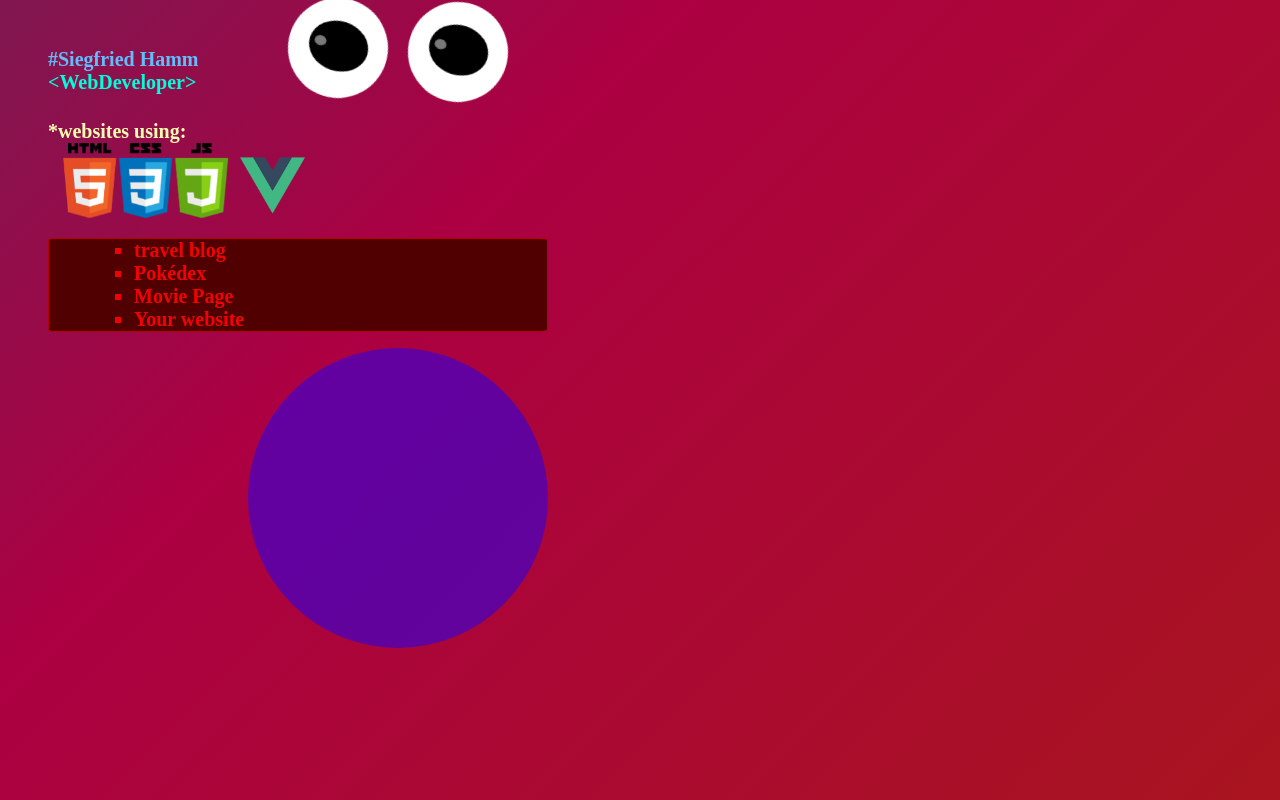
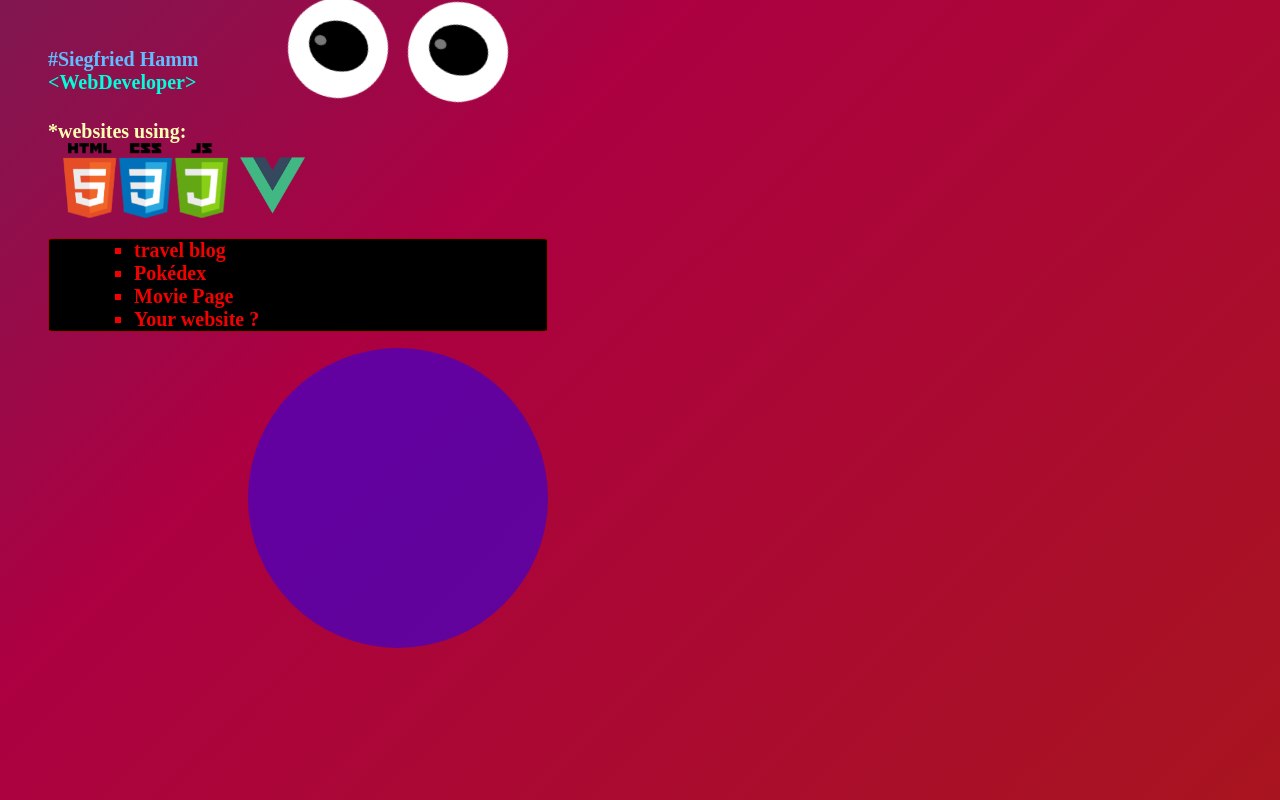
Before and after one commit to siggi-ai/newport, a Vue app: page / in a window 1280 px wide. Built offline with nearby package versions, Linux system fonts and the light colour scheme; a web font is replaced by a local one.

Commit message:
your website

```diff
--- a/src/App.vue
+++ b/src/App.vue
@@ -23,7 +23,7 @@
       <li class="list">travel blog</li>
       <li class="list">Pokédex</li>
       <li class="list">Movie Page</li>
-      <li class="list">Your website</li>
+      <li class="list">Your website ?</li>
     </ul>
 
           <Circles class="circle" />
@@ -149,7 +149,7 @@ body {
 .listbox {
   border: 1px solid #b90000;
   border-radius: 2%;
-  background-color: rgb(81 0 0);
+  background-color: rgb(0, 0, 0);
 }
 
 .circles {
```
